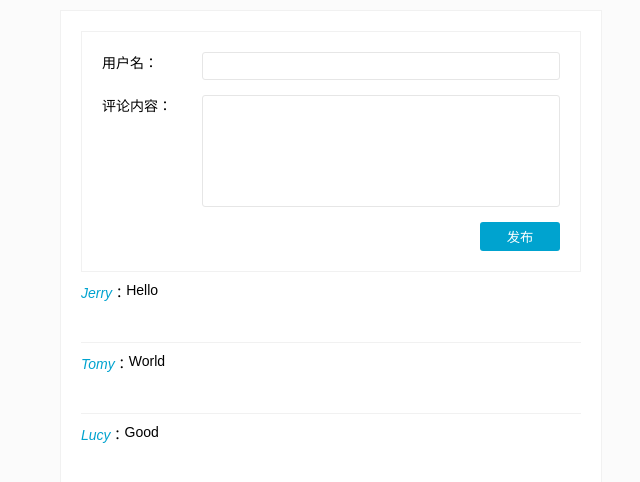
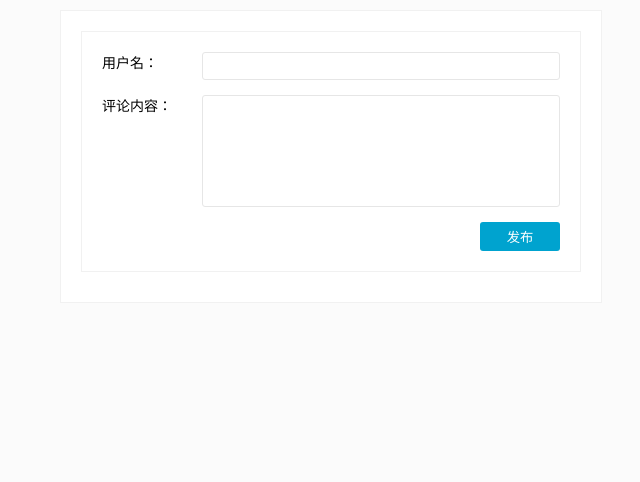
Before and after one commit to LiXiaoRan/comment-component, a React (Create React App) app: page / in a window 1280 px wide. Shown: the top 482 px of the page, without its empty margins (309-949 px from the left). Built offline with nearby package versions, Linux system fonts and the light colour scheme.

Commit message:
彻底完工

```diff
--- a/src/CommentApp.js
+++ b/src/CommentApp.js
@@ -3,9 +3,27 @@ import CommentInput from './CommentInput'
 import CommentList from './CommentList'
 
 class CommentApp extends Component{
+    constructor() {
+        super();
+        this.state={
+            comments:[]
+        }
+    }
+
 
     handleSubmitComment(comment,e){
-        console.log(comment);
+        // 获取并更新评论数据
+        if (!comment) {
+            return;
+        }
+        if (!comment.username) {
+            return alert("请输入用户名");
+        }
+        if (!comment.content) {
+            return alert("请输入评论内容");
+        }
+        this.setState((state) => { return state.comments.push(comment) })
+
     }
 
     render() {
@@ -14,7 +32,7 @@ class CommentApp extends Component{
                 <CommentInput
                     onSubmit={this.handleSubmitComment.bind(this)}
                 />
-                <CommentList />
+                <CommentList comments={this.state.comments}/>
             </div>
         );
     }
--- a/src/CommentList.js
+++ b/src/CommentList.js
@@ -2,16 +2,21 @@ import React, { Component } from "react";
 import Comment from "./Comment"
 
 class CommentList extends Component {
+
+  static defaultProps={
+    comments:[]
+  }
+
   render() {
-    let comments = [
-      { username: "Jerry", content: "Hello" },
-      { username: "Tomy", content: "World" },
-      { username: "Lucy", content: "Good" }
-    ];
+    // let comments = [
+    //   { username: "Jerry", content: "Hello" },
+    //   { username: "Tomy", content: "World" },
+    //   { username: "Lucy", content: "Good" }
+    // ];
 
 
     return <div>
-        {comments.map((comment,i)=>{return <Comment comment={comment} key={i}/>})}
+        {this.props.comments.map((comment,i)=>{return <Comment comment={comment} key={i}/>})}
     </div>;
   }
 }
```
